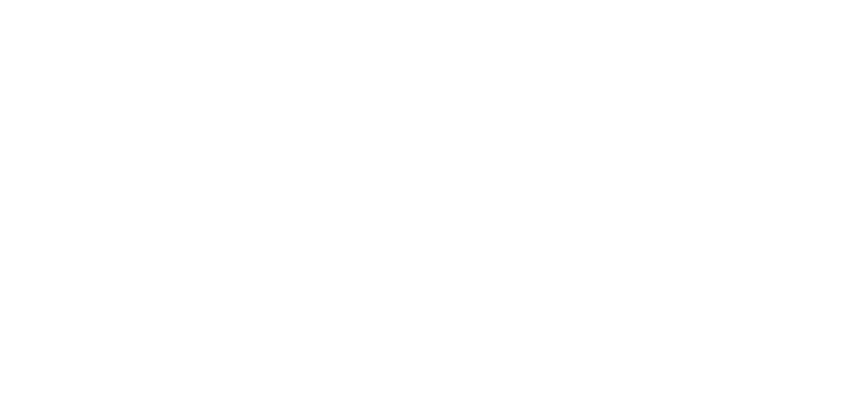
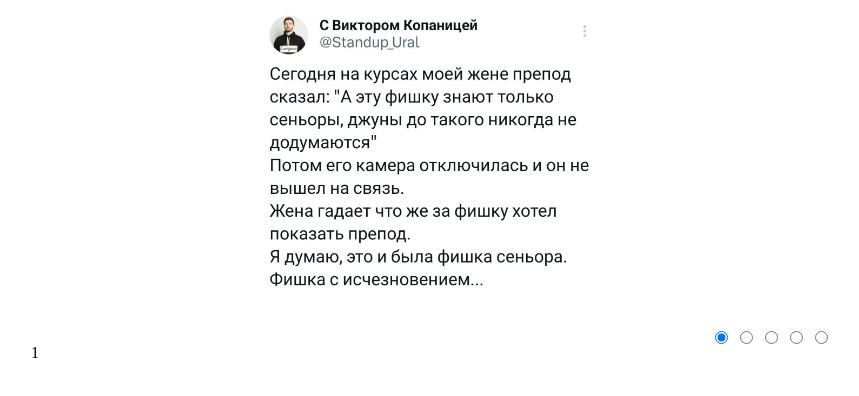
Before and after one commit to NitaLewska/cssMemeSlider, a plain HTML site: page cssMemeSlider/index.html in a window 1280 px wide. Shown: the whole page, without its empty margins (209-1068 px from the left). Drawn offline with Linux system fonts and the light colour scheme.

Commit message:
feat: add slider, no styling (Sun, Sep 17, 2023 17:49:50 PM)

```diff
--- a/cssMemeSlider/index.html
+++ b/cssMemeSlider/index.html
@@ -7,6 +7,30 @@
     <link rel="stylesheet" href="styles.css">
 </head>
 <body>
-
+    <main>
+        <div class="slider_container">
+            <div class="slider_images">
+                <img src="memes/1ce2e080-7e5e-494b-ad0a-f0920833413d.jfif" alt="">
+                <img src="memes/1ea67307-981b-4a73-8c12-da36b85a438c.jfif" alt="">
+                <img src="memes/2b061a7a-0fb3-4b7d-924c-67c95dec1144.jfif" alt="">
+                <img src="memes/32e33d8f-6a28-4a00-b234-b23b7dc0b410.jfif" alt="">
+                <img src="memes/9d9e4a4e-7152-4db9-9c80-2e6b81a5dc19.jfif" alt="">
+            </div>
+            <div class="slider_descriptions">
+                <p>1</p>
+                <p>2</p>
+                <p>3</p>
+                <p>4</p>
+                <p>5</p>
+            </div>
+            <div class="slider_controls">
+                <input type="radio" id="meme1" name="meme" value="meme1" checked />
+                <input type="radio" id="meme2" name="meme" value="meme2"/>
+                <input type="radio" id="meme3" name="meme" value="meme3"/>
+                <input type="radio" id="meme4" name="meme" value="meme4"/>
+                <input type="radio" id="meme5" name="meme" value="meme5"/>
+            </div>
+        </div>
+    </main>
 </body>
 </html>
--- a/cssMemeSlider/styles.css
+++ b/cssMemeSlider/styles.css
@@ -0,0 +1,108 @@
+*, *::after, *::before {
+    box-sizing: border-box;
+}
+
+.slider_container {
+    width: 90vw;
+    max-width: 50rem;
+    margin: 0 auto;
+    overflow-x: hidden;
+    display: grid;
+    grid-template-columns: 2fr;
+}
+
+.slider_images {
+    display: flex;
+    flex-direction: column;
+    align-items: center;
+    overflow: hidden;
+    height: 20rem;
+    grid-area: 1/1/2/3;
+    flex-wrap:wrap;
+}
+
+.slider_images img {
+    width: 90vw;
+    max-width: 50rem;
+    height:100%;
+    visibility: hidden;
+    transition: order 200ms, opacity 600ms ease-in-out;
+    opacity: 0;
+    object-fit: contain;
+    display: flex;
+}
+
+.slider_controls {
+    grid-area: 2/2/3/3;
+}
+
+.slider_descriptions {
+    grid-area: 2/1/3/2;
+    display: flex;
+    flex-direction: row;
+}
+
+.slider_descriptions p{
+    transition: order 0ms, opacity 600ms ease-in-out;
+}
+
+
+.slider_container:has(#meme1:checked) .slider_images img, .slider_container:has(#meme1:checked) .slider_descriptions p{
+    visibility: hidden;
+    opacity: 0;
+    order: 1;
+}
+
+.slider_container:has(#meme1:checked) .slider_images img:nth-of-type(1), .slider_container:has(#meme1:checked) .slider_descriptions p:nth-of-type(1){
+    visibility: visible;
+    opacity: 1;
+    order: 0;
+}
+
+.slider_container:has(#meme2:checked) .slider_images img, .slider_container:has(#meme2:checked) .slider_descriptions p{
+    visibility: hidden;
+    opacity: 0;
+    order: 1;
+}
+
+.slider_container:has(#meme2:checked) .slider_images img:nth-of-type(2), .slider_container:has(#meme2:checked) .slider_descriptions p:nth-of-type(2){
+    visibility: visible;
+    opacity: 1;
+    order: 0;
+}
+
+.slider_container:has(#meme3:checked) .slider_images img, .slider_container:has(#meme3:checked) .slider_descriptions p{
+    visibility: hidden;
+    opacity: 0;
+    order: 1;
+}
+
+.slider_container:has(#meme3:checked) .slider_images img:nth-of-type(3), .slider_container:has(#meme3:checked) .slider_descriptions p:nth-of-type(3){
+    visibility: visible;
+    opacity: 1;
+    order: 0;
+}
+
+.slider_container:has(#meme4:checked) .slider_images img, .slider_container:has(#meme4:checked) .slider_descriptions p{
+    visibility: hidden;
+    opacity: 0;
+    order: 1;
+}
+
+.slider_container:has(#meme4:checked) .slider_images img:nth-of-type(4), .slider_container:has(#meme4:checked) .slider_descriptions p:nth-of-type(4){
+    visibility: visible;
+    opacity: 1;
+    order: 0;
+}
+
+.slider_container:has(#meme5:checked) .slider_images img, .slider_container:has(#meme5:checked) .slider_descriptions p{
+    visibility: hidden;
+    opacity: 0;
+    order: 1;
+}
+
+.slider_container:has(#meme5:checked) .slider_images img:nth-of-type(5), .slider_container:has(#meme5:checked) .slider_descriptions p:nth-of-type(5){
+    visibility: visible;
+    opacity: 1;
+    order: 0;
+}
```
Also changed, not shown: cssMemeSlider/memes/1ce2e080-7e5e-494b-ad0a-f0920833413d.jfif (added), cssMemeSlider/memes/1ea67307-981b-4a73-8c12-da36b85a438c.jfif (added), cssMemeSlider/memes/2b061a7a-0fb3-4b7d-924c-67c95dec1144.jfif (added), cssMemeSlider/memes/32e33d8f-6a28-4a00-b234-b23b7dc0b410.jfif (added), cssMemeSlider/memes/9d9e4a4e-7152-4db9-9c80-2e6b81a5dc19.jfif (added).
